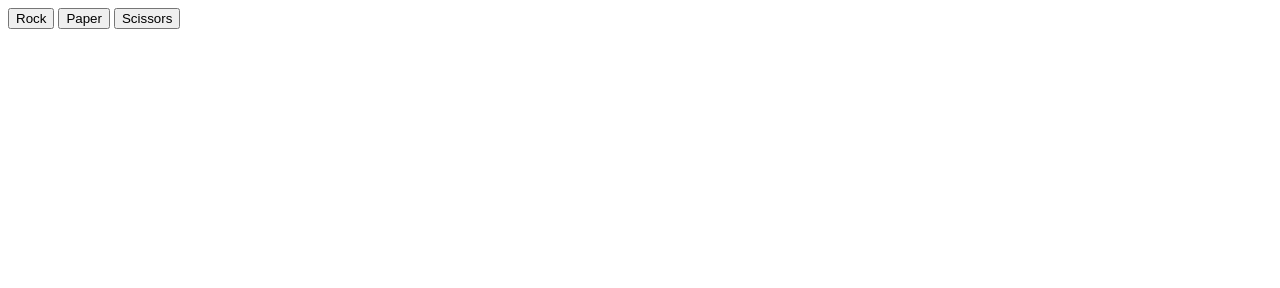
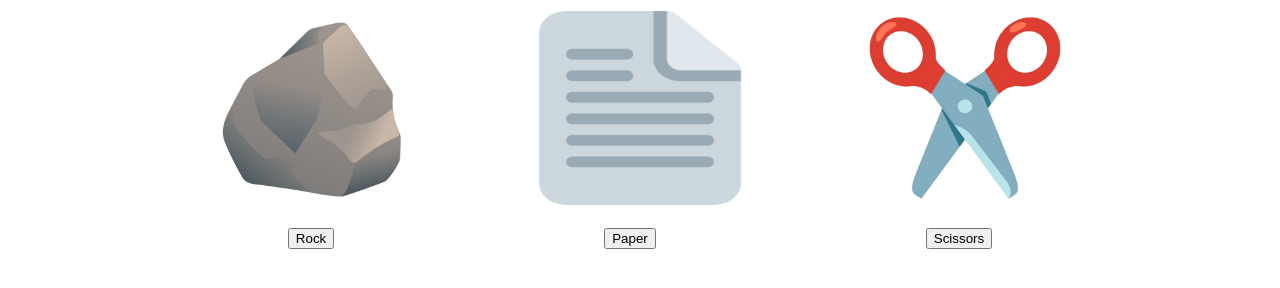
Before and after one commit to ProjTroy/Odin-RPS, a plain HTML site: page index.html in a window 1280 px wide. Drawn offline with Linux system fonts and the light colour scheme.

Commit message:
Add images and flex

```diff
--- a/index.html
+++ b/index.html
@@ -5,16 +5,21 @@
     <meta http-equiv="X-UA-Compatible" content="IE=edge">
     <meta name="viewport" content="width=device-width, initial-scale=1.0">
     <title>Rock Paper Scissors</title>
+    <link rel="stylesheet" href="style.css">
 </head>
 <body>
-    <div id="container">
+
+    <div class="images">
+        <img id="rock-img" src="../ODIN-RPS/images/rock.png" alt="ROCK" width="400" height="200">
+        <img id="paper-img" src="../ODIN-RPS/images/paper.png" alt="PAPER" width="250" height="200">
+        <img id="scissors-img" src="../ODIN-RPS/images/scissors.png" alt="SCISSORS" width="400" height="200">
+    </div>
+    <div class="container">
         <button id="rock">Rock</button>
         <button id="paper">Paper</button>
         <button id="scissors">Scissors</button>
     </div>
-    <div id="results">
 
-    </div>
     <script src="script.js"></script>
 </body>
 </html>
--- a/style.css
+++ b/style.css
@@ -0,0 +1,11 @@
+.images {
+    display: flex;
+    justify-content: center;
+    padding-bottom: 20px;
+}
+
+.container {
+    display: flex;
+    justify-content: center;
+    gap: 270px;
+}
```
Also changed, not shown: images/paper.png (added), images/rock.png (added), images/scissors.png (added).
